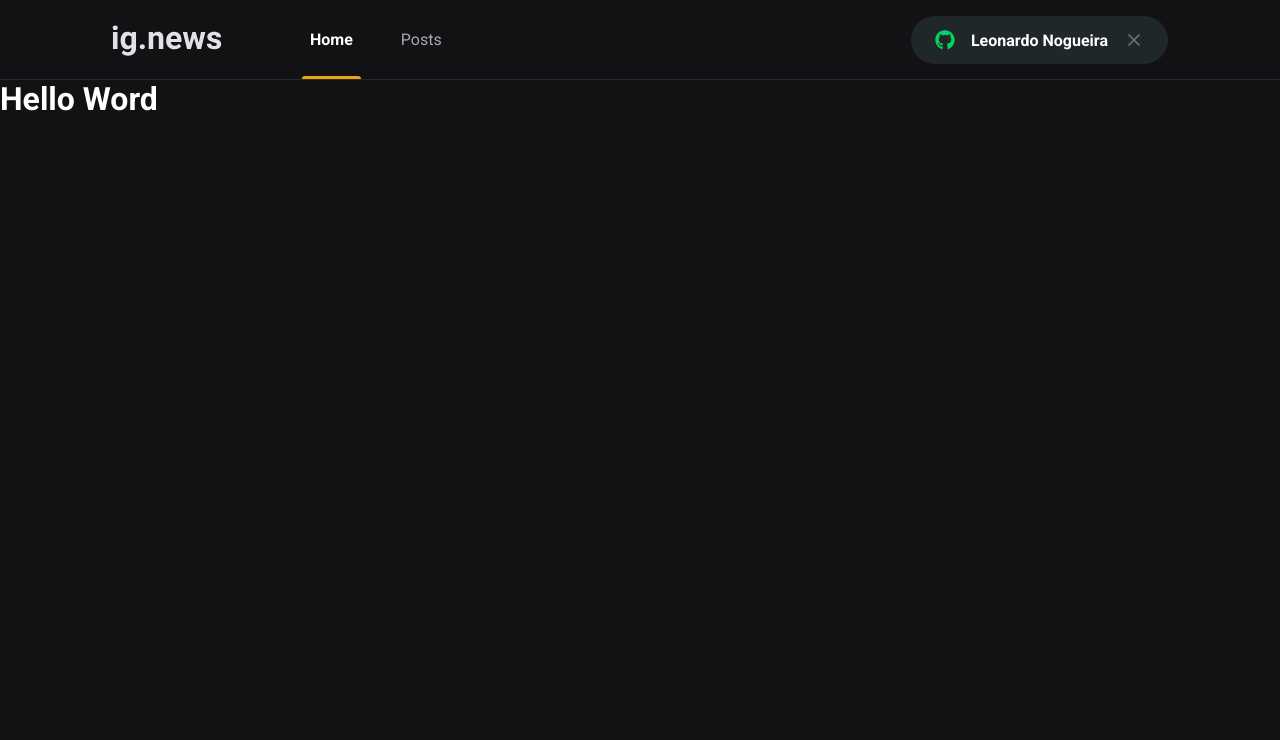
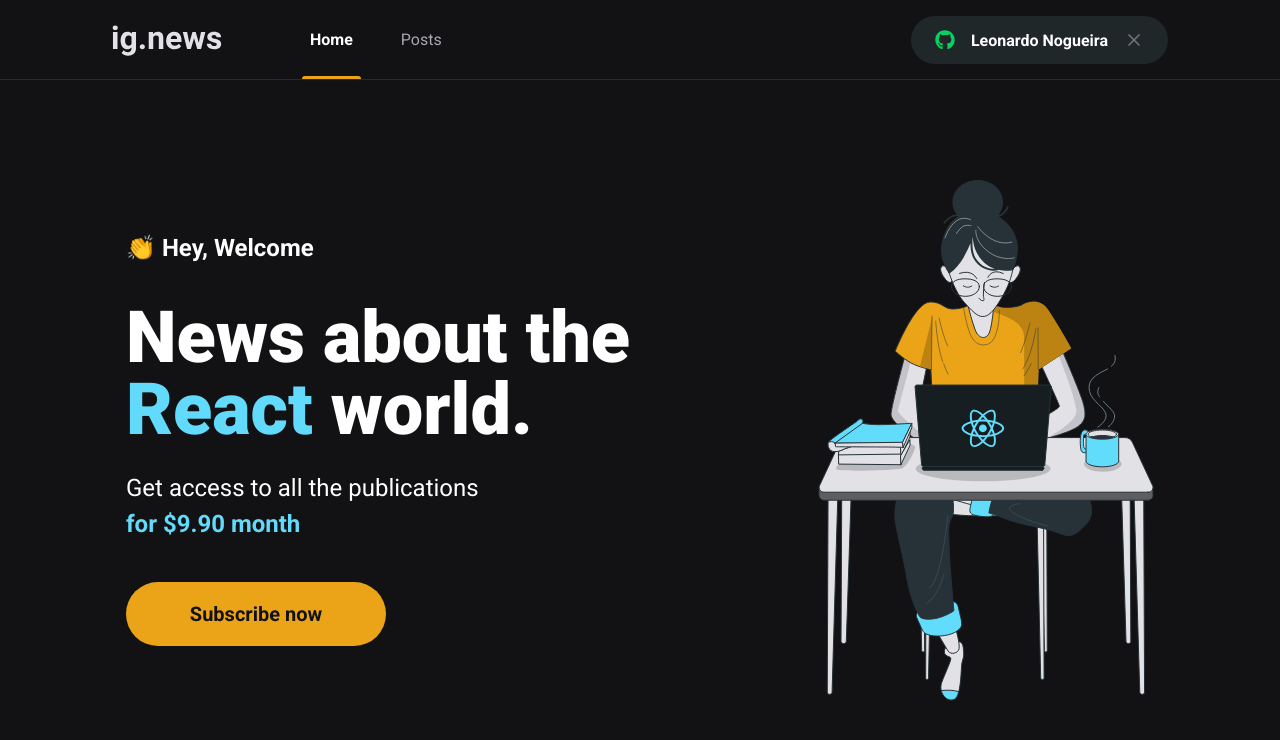
Before and after one commit to leo-ngra/Projeto-Next.js, a Next.js app: page / in a window 1280 px wide. Shown: the top 740 px of the page. Built offline with nearby package versions, Linux system fonts and the light colour scheme.

Commit message:
add home

```diff
--- /dev/null
+++ b/src/components/SubscribleButton/index.tsx
@@ -0,0 +1,12 @@
+import styles from './styles.module.scss';
+
+export function SubscribleButton(){
+    return (
+        <button
+            type="button"
+            className={styles.subscribleButton}
+        >
+            Subscribe now
+        </button>
+    );
+}
--- /dev/null
+++ b/src/components/SubscribleButton/styles.module.scss
@@ -0,0 +1,20 @@
+.subscribleButton {
+    height: 4rem;
+    width: 260px;
+    border: 0;
+    border-radius: 2rem;
+    background: var(--yellow-500);
+    color: var(--gray-900);
+    font-size: 1.25rem;
+    font-weight: bold;
+
+    display: flex;
+    align-items: center;
+    justify-content: center;
+
+    transition: filter 0.2s;
+
+    &:hover {
+        filter: brightness(0.8);
+    }
+}
--- /dev/null
+++ b/src/pages/home.module.scss
@@ -0,0 +1,44 @@
+.contentContainer {
+    max-width: 1120px;
+    margin: 0 auto;
+    height: calc(100vh - 5rem);
+
+    display: flex;
+    align-items: center;
+    justify-content: space-around;
+}
+
+.hero {
+    max-width: 600px;
+
+    > span {
+        font-size: 1.5rem;
+        font-weight: bold;
+    }
+
+    h1 {
+        font-size: 4.5rem;
+        line-height: 4.5rem;
+        font-weight: 900;
+        margin-top: 2.5rem;
+
+        span {
+            color: var(--cyan-500);
+        }
+    }
+
+    p {
+        font-size: 1.5rem;
+        line-height: 2.25rem;
+        margin-top: 1.5rem;
+
+        span {
+            color: var(--cyan-500);
+            font-weight: bold;
+        }
+    }
+
+    button {
+        margin-top: 2.5rem;
+    }
+}
--- a/src/pages/index.tsx
+++ b/src/pages/index.tsx
@@ -1,16 +1,30 @@
+import Head from 'next/head';
+import { SubscribleButton } from '../components/SubscribleButton';
 
-import Head from 'next/head';
+import styles from './home.module.scss'
 
 export default function Home() {
   return (
     <>
       <Head>
-          <title>Início | ig.news</title>
+          <title>Home | ig.news</title>
         </Head>
-      <h1>
 
-        Hello Word
-        </h1>
+
+        <main className={styles.contentContainer}>
+          <section className={styles.hero}>
+            <span>👏 Hey, Welcome</span>
+            <h1>News about the <span>React</span> world.</h1>
+            <p>
+              Get access to all the publications <br />
+              <span>for $9.90 month</span>
+            </p>
+            <SubscribleButton />
+          </section>
+
+          <img src="/images/avatar.svg" alt="Girl Coding" />
+        </main>
+
     </>
   )
 }
```
